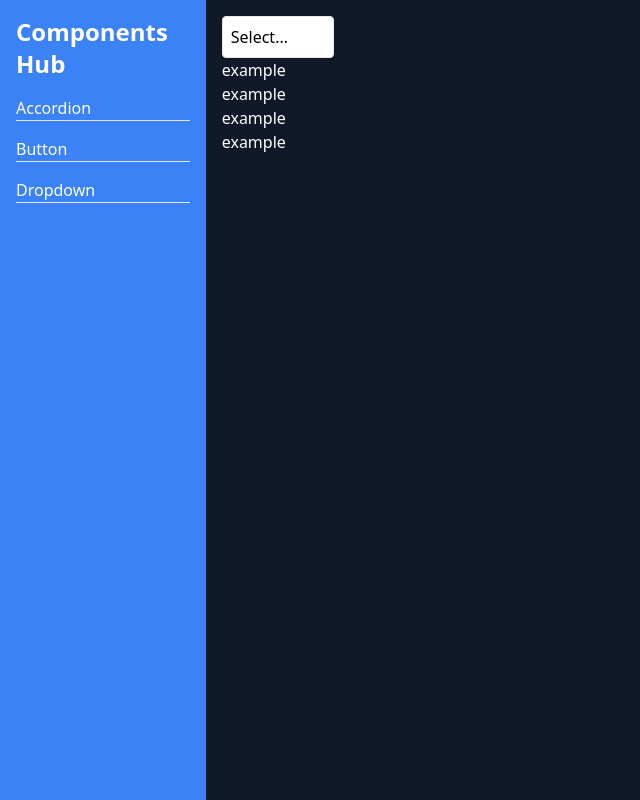
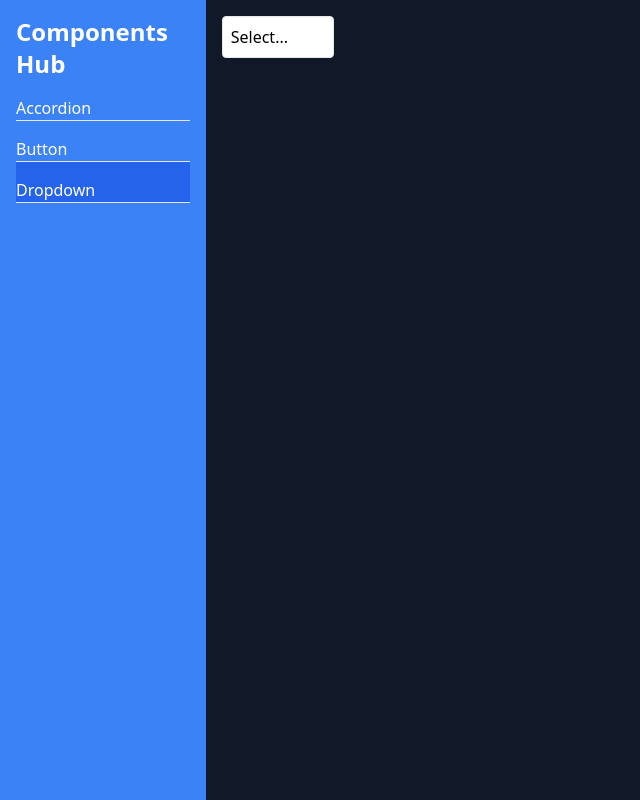
Before and after one commit to nazarenoalt/components-hub, a React (Vite) app: page / in a window 1280 px wide. Both pictures are taken after a click on the button "Dropdown". Shown: the whole page, without its empty margins (0-640 px from the left). Built offline with nearby package versions, Linux system fonts and the light colour scheme.

Commit message:
fix sidebar

```diff
--- a/src/components/Sidebar.jsx
+++ b/src/components/Sidebar.jsx
@@ -1,14 +1,18 @@
-
 import { AppContext } from "../context/appContext";
-import { useContext } from "react";
+import { useContext, useState } from "react";
 
 const Sidebar = () => {
-  const {setSelectedComponent, sidebarItems } = useContext(AppContext);
+  const { setSelectedComponent, sidebarItems } = useContext(AppContext);
+
+  const [activeItem, setActiveItem] = useState(null);
 
   const handleComponentLists = (e) => {
-    const clickedComponent = sidebarItems.filter(item => item.name === e.target.getAttribute("name"))[0]?.component;
-    setSelectedComponent(clickedComponent)
-  }
+    const clickedName = e.target.getAttribute("name");
+    const clickedComponent = sidebarItems.find(item => item.name === clickedName)?.component;
+
+    setSelectedComponent(clickedComponent);
+    setActiveItem(clickedName);
+  };
 
   return (
     <section className="bg-blue-500 w-60 h-screen p-4">
@@ -17,18 +21,23 @@ const Sidebar = () => {
       </h1>
 
       <ul>
-        {sidebarItems.map((item, index)=> {
-          return(
-            <li key={index}>
-              <div role="button" name={item.name} className="text-white border-b pt-4 hover:bg-blue-600 transition-all" onClick={handleComponentLists}>
-                <span>{item.name}</span>
-              </div>
-            </li>
-          )
-        })}
+        {sidebarItems.map((item, index) => (
+          <li key={index}>
+            <div
+              role="button"
+              name={item.name}
+              className={`text-white border-b pt-4 hover:bg-blue-600 transition-all ${
+                activeItem === item.name ? "bg-blue-600" : ""
+              }`}
+              onClick={handleComponentLists}
+            >
+              <span>{item.name}</span>
+            </div>
+          </li>
+        ))}
       </ul>
     </section>
-  )
-}
+  );
+};
 
-export default Sidebar
+export default Sidebar;
--- a/src/output.css
+++ b/src/output.css
@@ -682,6 +682,11 @@ video {
   background-color: rgb(234 179 8 / var(--tw-bg-opacity, 1));
 }
 
+.bg-blue-600 {
+  --tw-bg-opacity: 1;
+  background-color: rgb(37 99 235 / var(--tw-bg-opacity, 1));
+}
+
 .p-2 {
   padding: 0.5rem;
 }
--- a/src/pages/DropdownPage.jsx
+++ b/src/pages/DropdownPage.jsx
@@ -13,20 +13,6 @@ const DropdownPage = () => {
   return (
     <div>
       <Dropdown options={items} value={selection} onChange={setSelection} />
-      <ul>
-      <li>
-          example
-        </li>
-        <li>
-          example
-        </li>
-        <li>
-          example
-        </li>
-        <li>
-          example
-        </li>
-      </ul>
     </div>
   )
 }
```
